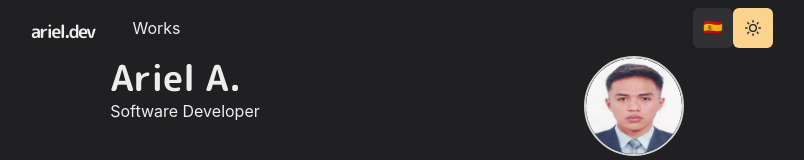
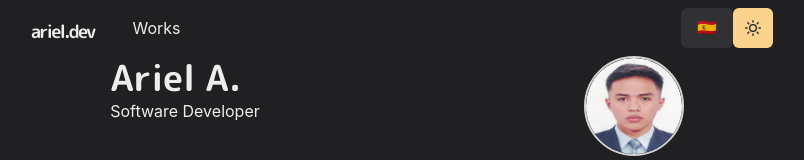
Before and after one commit to arielfernando1/arielfernando, a Next.js app: page / in a window 1280 px wide. Shown: the top 160 px of the page, without its empty margins (243-1047 px from the left). Built offline with nearby package versions, Linux system fonts and the light colour scheme.

Commit message:
improves

```diff
--- a/components/LocaleSwitcher.js
+++ b/components/LocaleSwitcher.js
@@ -1,16 +1,14 @@
 import { useRouter } from 'next/router'
 import Link from 'next/link'
-import { IconButton } from '@chakra-ui/react'
+import { Button } from '@chakra-ui/react'
 
 export function LocaleSwitcher() {
   const { locale, locales, route } = useRouter()
   const otherLocale = locales?.find(cur => cur !== locale)
   return (
-    <IconButton>
-      <Link href={route} locale={otherLocale}>
-        {`${otherLocale === 'en-US' ? '🇺🇸' : '🇪🇸'}`}
-      </Link>
-    </IconButton>
+    <Link href={route} locale={otherLocale}>
+      <Button>{`${otherLocale === 'en-US' ? '🇺🇸' : '🇪🇸'}`}</Button>
+    </Link>
   )
 }
 
```
